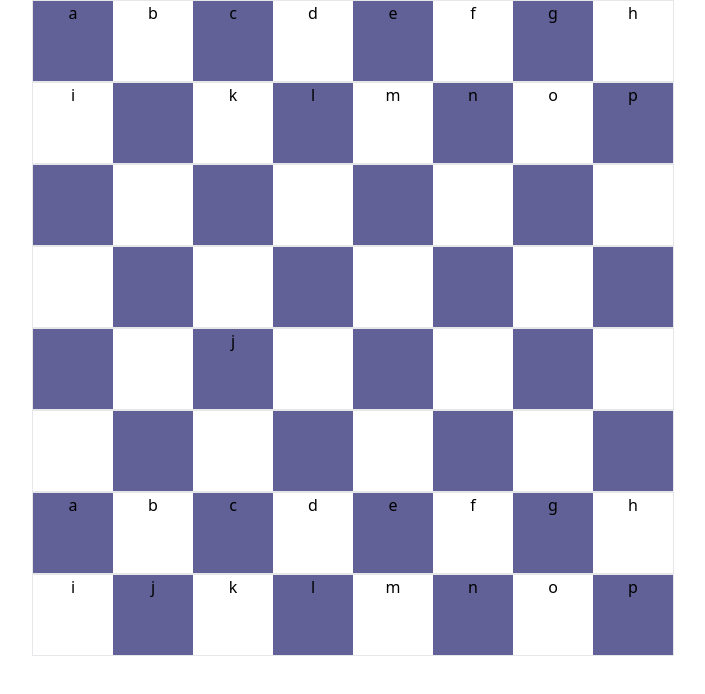
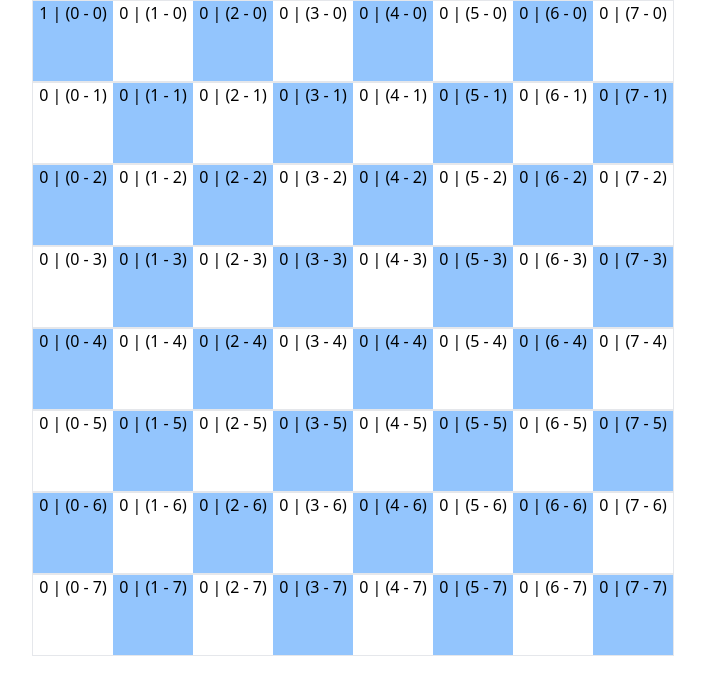
Before and after one commit to tyhr-t/chess-gameJS, a React (Create React App) app: page / in a window 1280 px wide. Shown: the top 694 px of the page, without its empty margins (287-992 px from the left). Built offline with nearby package versions, Linux system fonts and the light colour scheme.

Commit message:
codinglb version

```diff
--- a/src/components/cheesBoardGame.jsx
+++ b/src/components/cheesBoardGame.jsx
@@ -1,26 +1,33 @@
 import React, { useState } from "react"
 import { generateBoard } from "../utils/generateBoard"
-import { defaultConfigChessBoard } from "../utils/defaultConfigChessBoard"
 
 export const ChessBoard = () => {
-  const [config] = useState(defaultConfigChessBoard)
-  const chessBoard = generateBoard()
+  const [chessBoard /* setChessBoard */] = useState(generateBoard())
+  /**
+   State pour déterminer quel pion est sélectionné : [selectedPawnState, setSelectedPawnState] = useState(null)
+   chessBoard[selectedPawnState.y][selectedPawnState.x] => La valeur présente dans une case.
+   Pour sélectionner le pion, l'utilisateur doit cliquer sur la case où se trouve le pion.
+   On sauvegarde la position du pion dans le state.
+   Pour faire bouger le pion, l'utilisateur doit cliquer sur une case vide => ça modifie chessBoard en fonction de selectedPawnState.
+   Une fois que le pion est bougé, le state doit repasser sur null.
+   */
+  const clickedOnSquare = (x, y) => console.log(x, y)
 
   return (
     <div>
-      {chessBoard.map((line, lineIndex) => (
-        <div className="flex border" key={lineIndex}>
-          {line.map((square, elementOfLineIndex) => {
-            const lineIsPair = lineIndex % 2 === 0
+      {chessBoard.map((line, y) => (
+        <div className="flex border" key={y}>
+          {line.map((square, x) => {
+            const lineIsPair = y % 2 === 0
             const offset = lineIsPair ? 0 : 1
-            const isPair = (elementOfLineIndex + offset) % 2 === 0
+            const isBlack = (x + offset) % 2 === 0
 
             return (
               <div
-                className={`w-20 h-20 bg-${isPair ? "" : ""}`}
-                style={{ backgroundColor: isPair ? "#616198" : "" }}
-                key={`${square}-${lineIndex}`}>
-                {config[square]}
+                onClick={() => clickedOnSquare(x, y)}
+                className={`w-20 h-20 ${isBlack ? "bg-blue-300" : ""}`}
+                key={`${x}-${y}`}>
+                {`${chessBoard[y][x]} | (${x} - ${y})`}
               </div>
             )
           })}
--- a/src/utils/generateBoard.js
+++ b/src/utils/generateBoard.js
@@ -1,8 +1,11 @@
 export const generateBoard = () => {
   const lines = Array.from(Array(8).keys())
   const squares = Array.from(Array(8).keys())
+  // return lines.map((line) =>
+  //   squares.map((squareNumber) => Number(`${line}${squareNumber}`))
+  // )
+  const board = lines.map(() => squares.map(() => Number(`0`)))
+  board[0][0] = "1"
 
-  return lines.map((line) =>
-    squares.map((squareNumber) => Number(`${line}${squareNumber}`))
-  )
+  return board
 }
```
